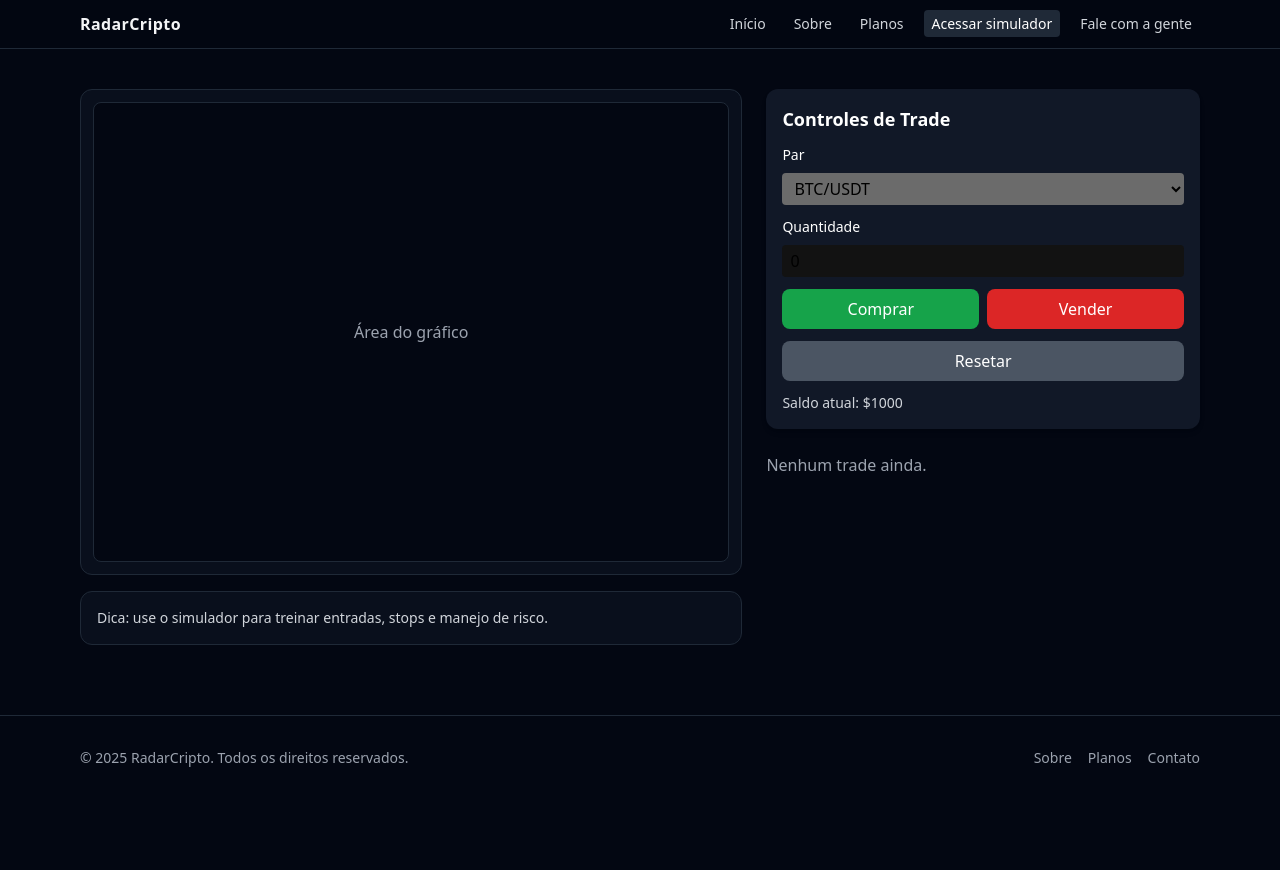
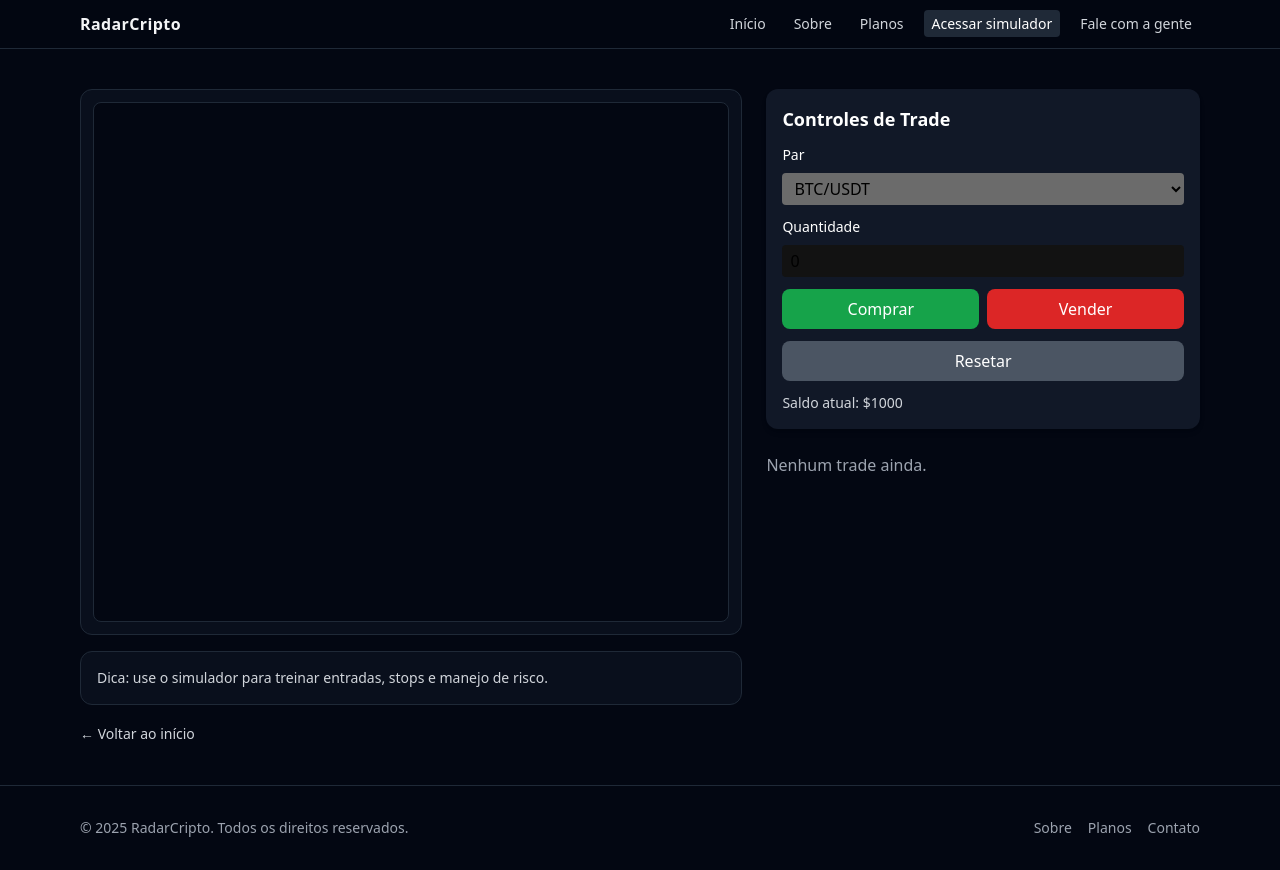
Before and after one commit to Ivanmonteiro-create/radarcripto.space, a Next.js app: page /simulator in a window 1280 px wide. Before the commit the page ends 800 px from the top, so only its background shows below. Built offline with nearby package versions, Linux system fonts and the light colour scheme.

Commit message:
Update page.tsx

```diff
--- a/app/simulator/page.tsx
+++ b/app/simulator/page.tsx
@@ -1,24 +1,24 @@
 "use client";
 
+import TradingViewChart from "@/components/TradingViewChart";
 import TradeControls from "@/components/TradeControls";
 import TradeHistory from "@/components/TradeHistory";
+import BackToHome from "@/components/BackToHome";
 
 export default function SimulatorPage() {
   return (
     <section className="mx-auto max-w-6xl px-4 py-10 grid lg:grid-cols-5 gap-6">
-      {/* Coluna do gráfico */}
+      {/* Gráfico */}
       <div className="lg:col-span-3 space-y-4">
         <div className="rounded-xl border border-gray-800 bg-gray-900/50 p-3">
-          {/* Placeholder do gráfico – aqui virá o widget ou canvas */}
-          <div className="h-[460px] rounded-lg border border-gray-800 bg-gray-950 grid place-items-center text-gray-400">
-            Área do gráfico
-          </div>
+          <TradingViewChart symbol="BINANCE:BTCUSDT" interval="60" height={520} />
         </div>
         <div className="rounded-xl border border-gray-800 bg-gray-900/50 p-4">
           <p className="text-sm text-gray-300">
             Dica: use o simulador para treinar entradas, stops e manejo de risco.
           </p>
         </div>
+        <BackToHome />
       </div>
 
       {/* Coluna lateral */}
```
